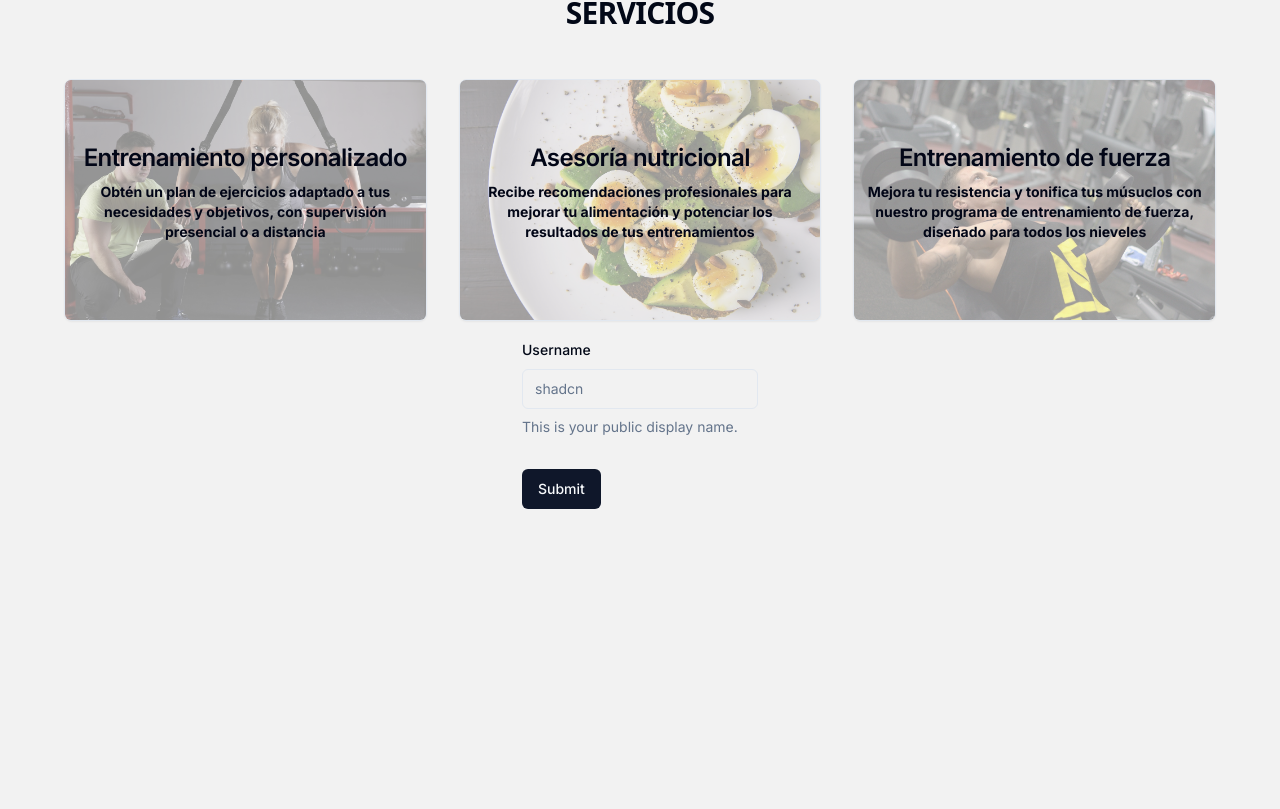
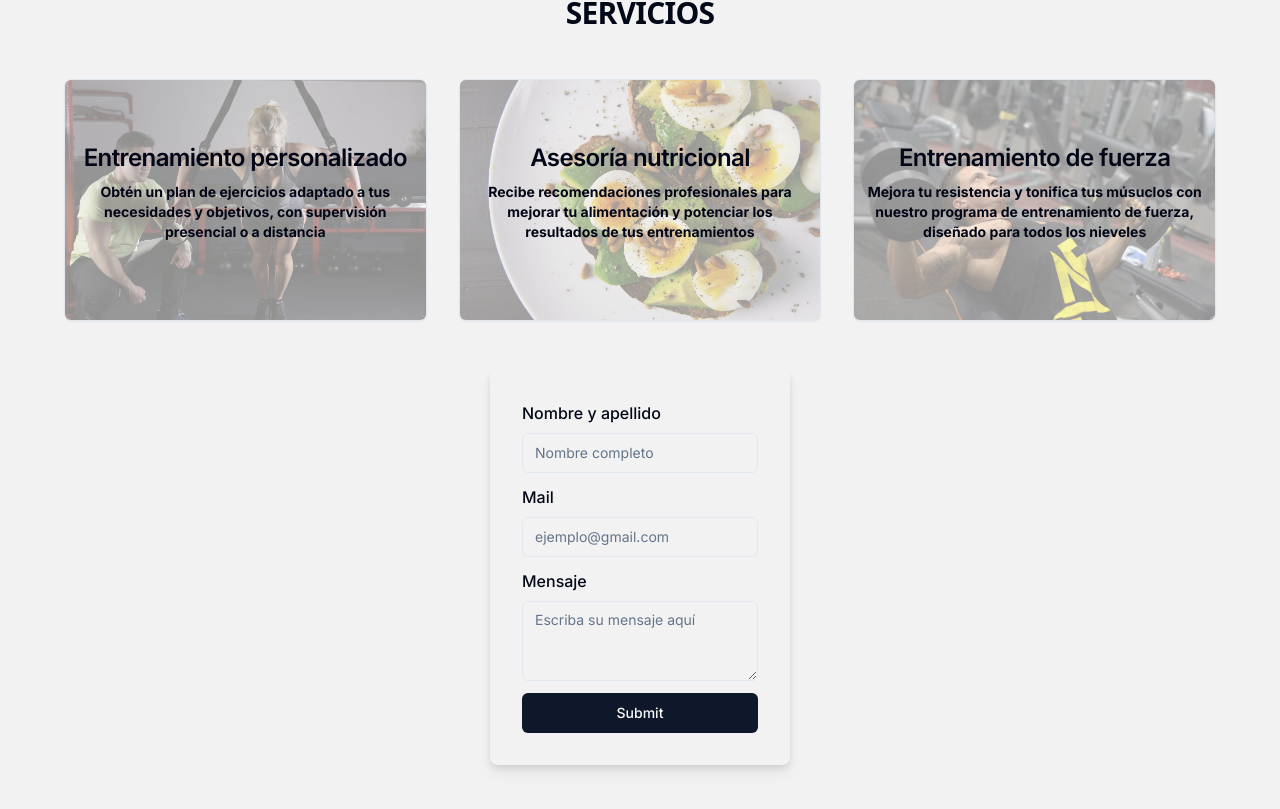
Before and after one commit to Jcruzcorti/jcpersonaltrainer, a Next.js app: page / in a window 1280 px wide. Shown: the part 804-1613 px from the top of the page. Before the commit the page ends 1361 px from the top, so only its background shows below. Built offline with nearby package versions, Linux system fonts and the light colour scheme.

Commit message:
Modifications in content and design of the form, receiving information from the user and showing it in the console as a test. Also installation of shadcn sonner to show message of information sent from the form

```diff
--- a/components/ContactForm.tsx
+++ b/components/ContactForm.tsx
@@ -16,13 +16,20 @@
   FormMessage,
 } from "@/components/ui/form"
 import { Input } from "@/components/ui/input"
+import { Textarea } from "./ui/textarea"
 
 
 
 
 const formSchema = z.object({
-  username: z.string().min(2, {
-    message: "Username must be at least 2 characters.",
+  username: z.string().min(8, {
+    message: "Mínimo 8 caracteres",
+  }),
+  email: z.string().email().min(8, {
+    message: "Formato email",
+  }),
+  text: z.string().min(8, {
+    message: "Mínimo 8 caracteres",
   }),
 })
 
@@ -32,6 +39,9 @@
     resolver: zodResolver(formSchema),
     defaultValues: {
       username: "",
+      email: "",
+      text: ""
+
     },
   })
 
@@ -43,27 +53,60 @@
 
 
 
-
-
   return (
     <Form {...form}>
-      <form onSubmit={form.handleSubmit(onSubmit)} className="space-y-8">
+      <form onSubmit={form.handleSubmit(onSubmit)} className="flex flex-col mt-8 gap-3 bg-background p-8 rounded-lg drop-shadow-lg dark:drop-shadow-2xl ">
         <FormField
           control={form.control}
           name="username"
           render={({ field }) => (
             <FormItem>
-              <FormLabel>Username</FormLabel>
-              <FormControl>
-                <Input placeholder="shadcn" {...field} />
-              </FormControl>
-              <FormDescription>
-                This is your public display name.
-              </FormDescription>
-              <FormMessage />
+            <FormLabel>Nombre y apellido</FormLabel>
+            <FormControl>
+              <Input placeholder="Nombre completo" {...field} />
+            </FormControl>
+            {/* <FormDescription>
+              This is your public display name.
+            </FormDescription> */}
+            <FormMessage />
+            </FormItem>
+          )}
+          />
+
+          <FormField
+          control={form.control}
+          name="email"
+          render={({ field }) => (
+            <FormItem>
+            <FormLabel>Mail</FormLabel>
+            <FormControl>
+              <Input placeholder="ejemplo@gmail.com" {...field} />
+            </FormControl>
+            {/* <FormDescription>
+              This is your public display name.
+            </FormDescription> */}
+            <FormMessage />
             </FormItem>
           )}
         />
+
+        <FormField
+          control={form.control}
+          name="text"
+          render={({ field }) => (
+            <FormItem>
+            <FormLabel>Mensaje</FormLabel>
+            <FormControl>
+            <Textarea placeholder="Escriba su mensaje aquí" {...field} />
+            </FormControl>
+            {/* <FormDescription>
+              This is your public display name.
+            </FormDescription> */}
+            <FormMessage />
+            </FormItem>
+          )}
+        />
+
         <Button type="submit">Submit</Button>
       </form>
     </Form>
--- a/components/ui/form.tsx
+++ b/components/ui/form.tsx
@@ -93,7 +93,7 @@
   return (
     <Label
       ref={ref}
-      className={cn(error && "text-destructive", className)}
+      className={cn(className, className)}
       htmlFor={formItemId}
       {...props}
     />
@@ -155,7 +155,7 @@
     <p
       ref={ref}
       id={formMessageId}
-      className={cn("text-sm font-medium text-destructive", className)}
+      className={cn("text-sm font-medium text-red-500", className)}
       {...props}
     >
       {body}
--- a/components/ui/label.tsx
+++ b/components/ui/label.tsx
@@ -7,7 +7,7 @@
 import { cn } from "@/lib/utils"
 
 const labelVariants = cva(
-  "text-sm font-medium leading-none peer-disabled:cursor-not-allowed peer-disabled:opacity-70"
+  "text-base font-medium leading-none peer-disabled:cursor-not-allowed peer-disabled:opacity-70"
 )
 
 const Label = React.forwardRef<
--- /dev/null
+++ b/components/ui/sonner.tsx
@@ -0,0 +1,31 @@
+"use client"
+
+import { useTheme } from "next-themes"
+import { Toaster as Sonner } from "sonner"
+
+type ToasterProps = React.ComponentProps<typeof Sonner>
+
+const Toaster = ({ ...props }: ToasterProps) => {
+  const { theme = "system" } = useTheme()
+
+  return (
+    <Sonner
+      theme={theme as ToasterProps["theme"]}
+      className="toaster group"
+      toastOptions={{
+        classNames: {
+          toast:
+            "group toast group-[.toaster]:bg-background group-[.toaster]:text-foreground group-[.toaster]:border-border group-[.toaster]:shadow-lg",
+          description: "group-[.toast]:text-muted-foreground",
+          actionButton:
+            "group-[.toast]:bg-primary group-[.toast]:text-primary-foreground",
+          cancelButton:
+            "group-[.toast]:bg-muted group-[.toast]:text-muted-foreground",
+        },
+      }}
+      {...props}
+    />
+  )
+}
+
+export { Toaster }
--- /dev/null
+++ b/components/ui/textarea.tsx
@@ -0,0 +1,24 @@
+import * as React from "react"
+
+import { cn } from "@/lib/utils"
+
+export interface TextareaProps
+  extends React.TextareaHTMLAttributes<HTMLTextAreaElement> {}
+
+const Textarea = React.forwardRef<HTMLTextAreaElement, TextareaProps>(
+  ({ className, ...props }, ref) => {
+    return (
+      <textarea
+        className={cn(
+          "flex min-h-[80px] w-full rounded-md border border-input bg-background px-3 py-2 text-sm ring-offset-background placeholder:text-muted-foreground focus-visible:outline-none focus-visible:ring-2 focus-visible:ring-ring focus-visible:ring-offset-2 disabled:cursor-not-allowed disabled:opacity-50",
+          className
+        )}
+        ref={ref}
+        {...props}
+      />
+    )
+  }
+)
+Textarea.displayName = "Textarea"
+
+export { Textarea }
--- a/package.json
+++ b/package.json
@@ -22,6 +22,7 @@
     "react": "^18",
     "react-dom": "^18",
     "react-hook-form": "^7.49.3",
+    "sonner": "^1.4.0",
     "tailwind-merge": "^2.2.1",
     "tailwindcss-animate": "^1.0.7",
     "zod": "^3.22.4"
```
Also changed, not shown: 1 other file (tests, documents, lock files or other folders).
